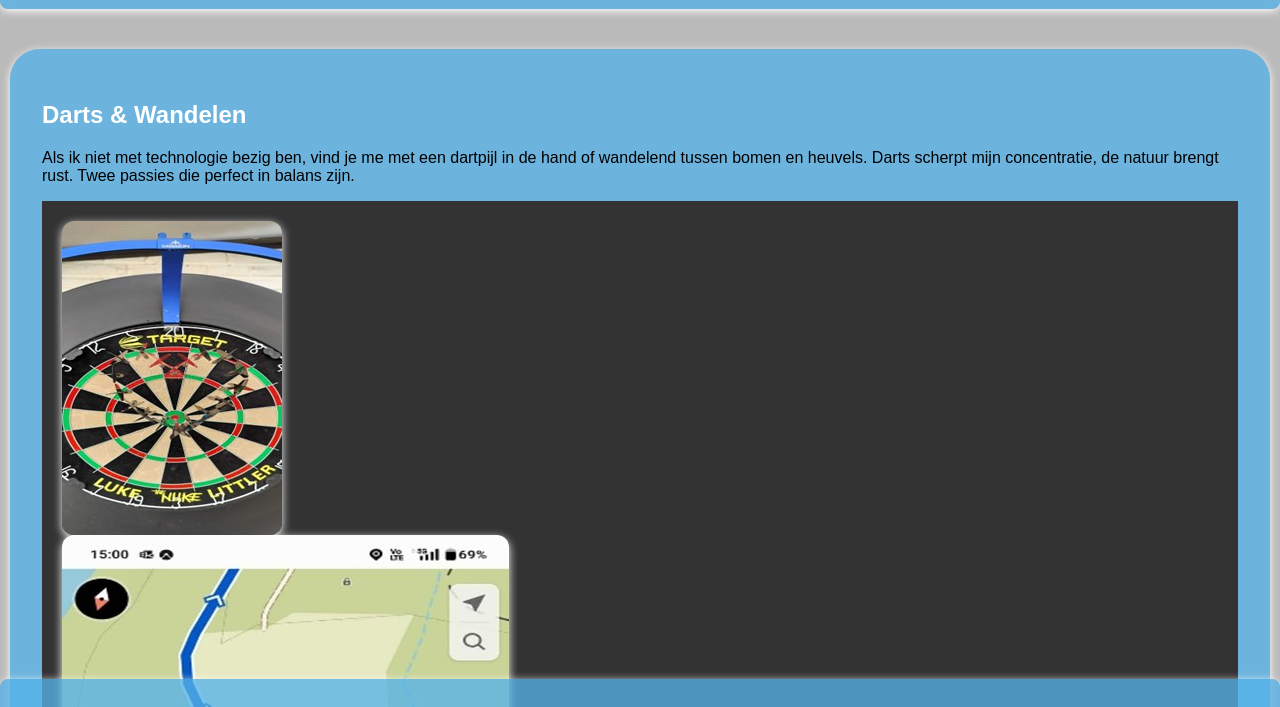
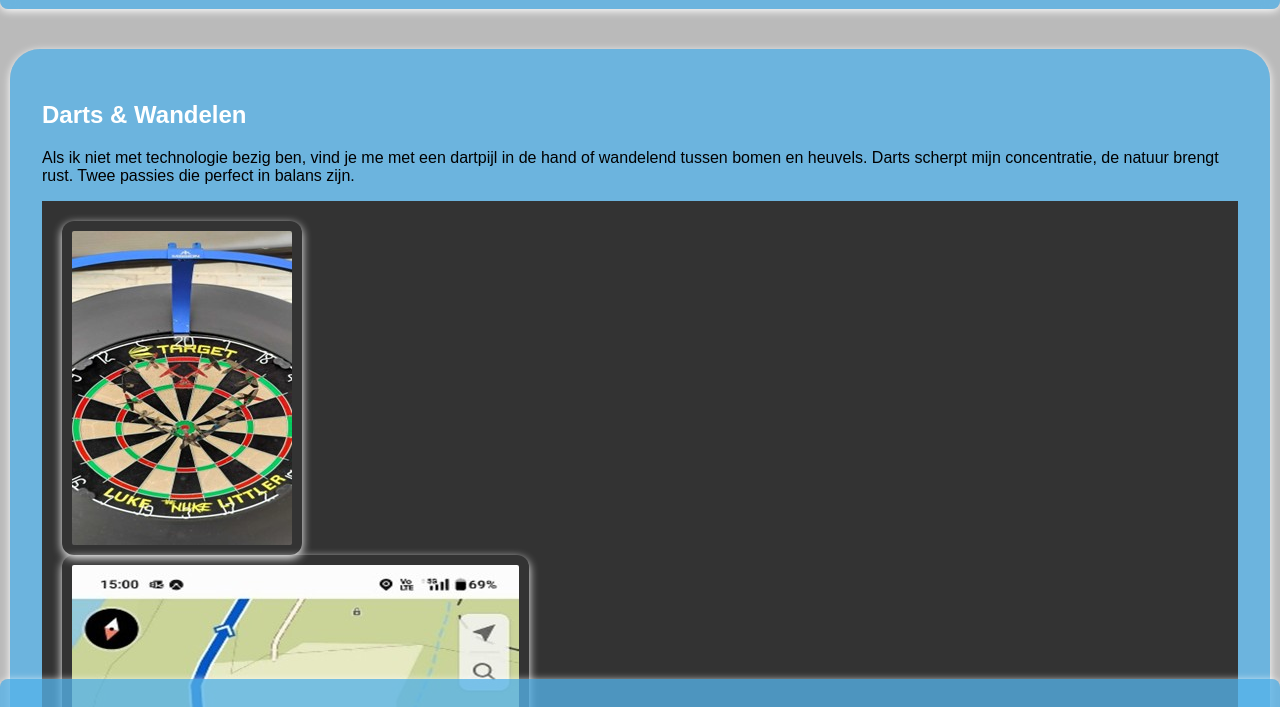
Before and after one commit to vanherckhans/portfolio1, a plain HTML site: page htmlhv/hobby.html in a window 1280 px wide. Shown: the part 71-778 px from the top of the page. Drawn offline with Linux system fonts and the light colour scheme.

Commit message:
Update style.css

```diff
--- a/css/style.css
+++ b/css/style.css
@@ -2,7 +2,16 @@
 * {
   box-sizing: border-box;
 }
+div.scroll-container {
+  background-color: #333;
+  overflow: auto;
+  white-space: nowrap;
+  padding: 10px;
+}
 
+div.scroll-container img {
+  padding: 10px;
+}
 body {
   margin: 10px;
   padding: 0;
```
